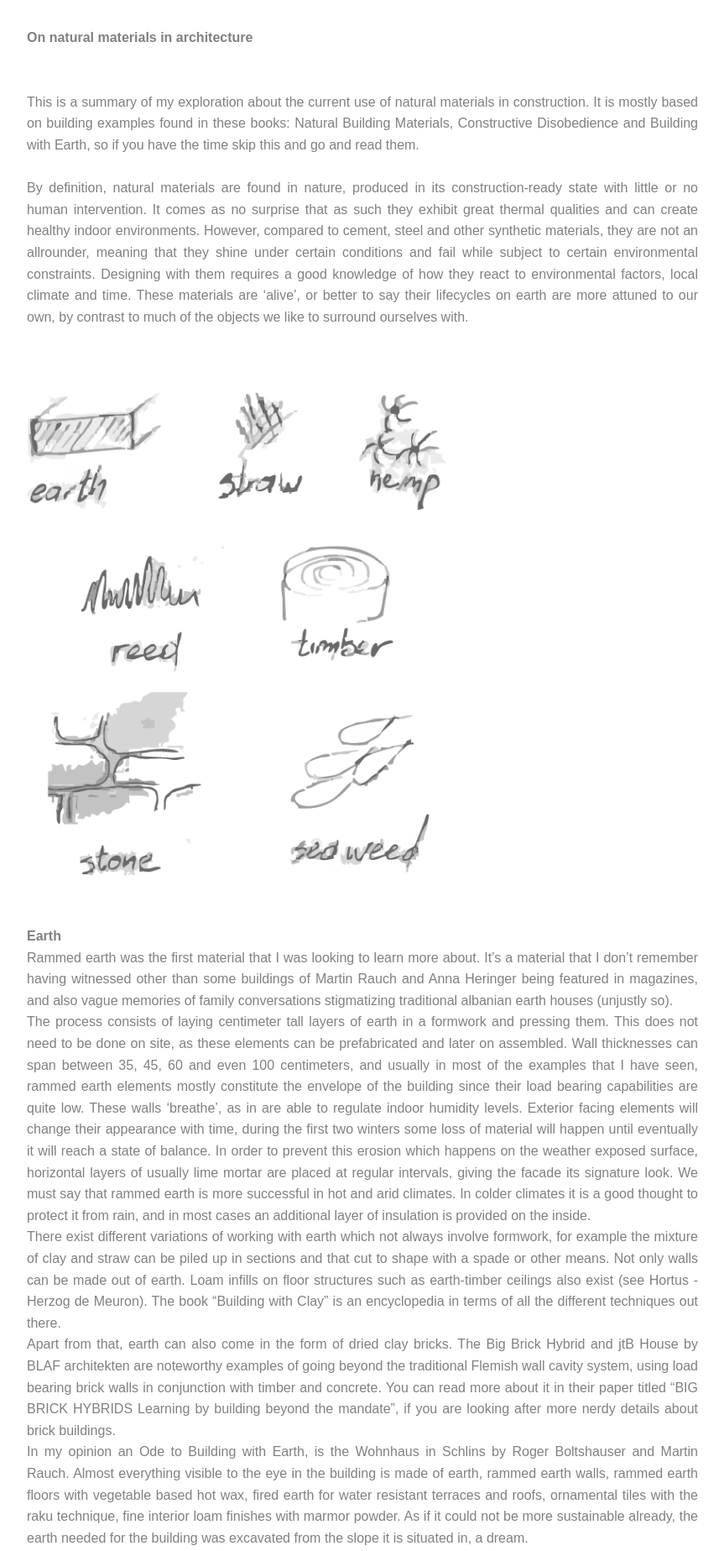
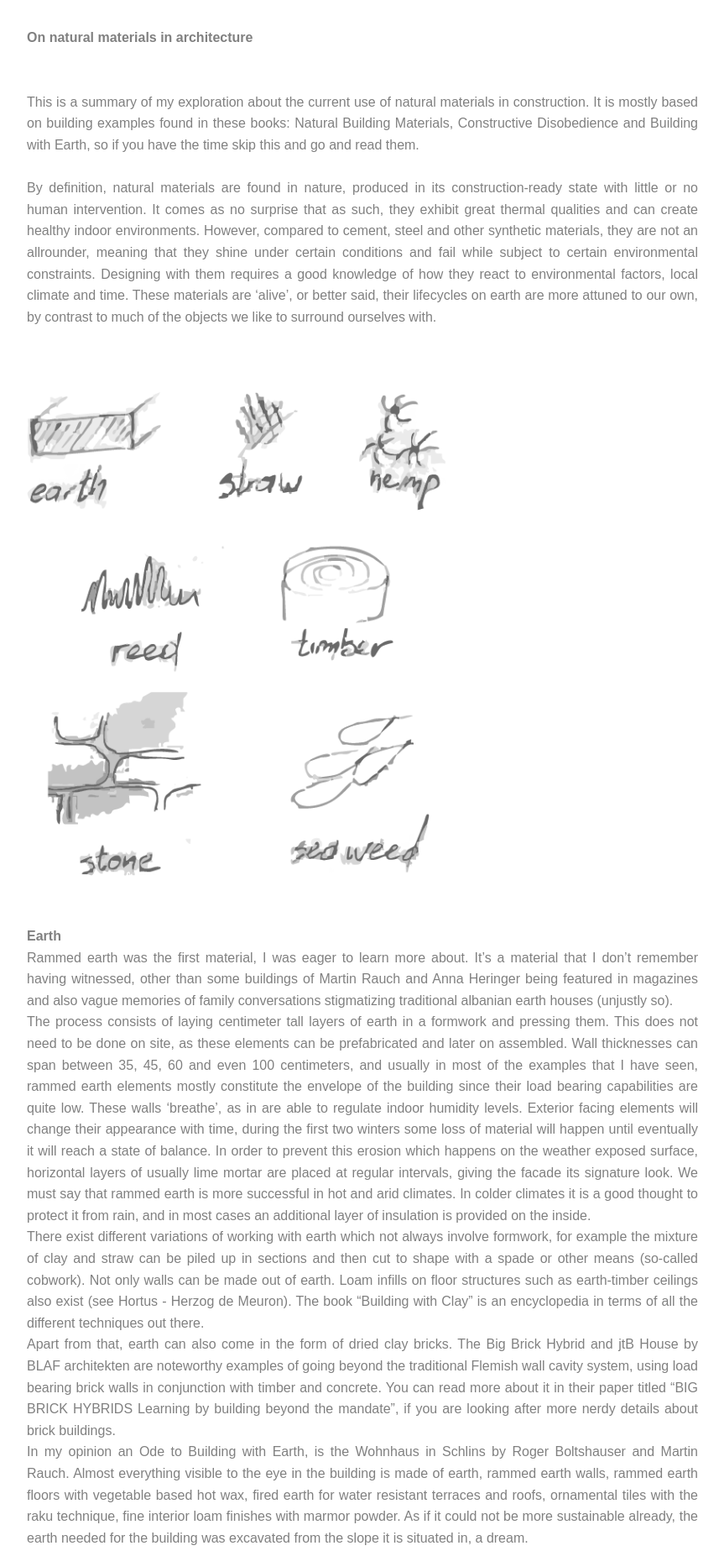
Before and after one commit to Eridaa/newweb, a plain HTML site: page materials.html in a window 1280 px wide. Shown: the top 1847 px of the page at 84% size, without its empty margins (208-1071 px from the left). Drawn offline with Linux system fonts and the light colour scheme.

Commit message:
last touches on materials

```diff
--- a/materials.html
+++ b/materials.html
@@ -12,7 +12,7 @@
         <br><br><br>
         <div>This is a summary of my exploration about the current use of natural materials in construction. It is mostly based on building examples found in these books: Natural Building Materials, Constructive Disobedience and Building with Earth, so if you have the time skip this and go and read them. </div>
         <br>
-        <div>By definition, natural materials are found in nature, produced in its construction-ready state with little or no human intervention. It comes as no surprise that as such they exhibit great thermal qualities and can create healthy indoor environments. However, compared to cement, steel and other synthetic materials, they are not an allrounder, meaning that they shine under certain conditions and fail while subject to certain environmental constraints. Designing with them requires a good knowledge of how they react to environmental factors, local climate and time. These materials are ‘alive’, or better to say their lifecycles on earth are more attuned to our own, by contrast to much of the objects we like to surround ourselves with.</div>
+        <div>By definition, natural materials are found in nature, produced in its construction-ready state with little or no human intervention. It comes as no surprise that as such, they exhibit great thermal qualities and can create healthy indoor environments. However, compared to cement, steel and other synthetic materials, they are not an allrounder, meaning that they shine under certain conditions and fail while subject to certain environmental constraints. Designing with them requires a good knowledge of how they react to environmental factors, local climate and time. These materials are ‘alive’, or better said, their lifecycles on earth are more attuned to our own, by contrast to much of the objects we like to surround ourselves with.</div>
         <br><br>
         <br>
         <img src="/images/mat.png" alt="Natural Materials - EB" class="imEssay">
@@ -20,9 +20,9 @@
             <br><br>
         <strong>Earth</strong>
         <br>
-        <div>Rammed earth was the first material that I was looking to learn more about. It’s a material that I don’t remember having witnessed other than some buildings of Martin Rauch and Anna Heringer being featured in magazines, and also vague memories of family conversations stigmatizing traditional albanian earth houses (unjustly so). </div>
+        <div>Rammed earth was the first material, I was eager to learn more about. It’s a material that I don’t remember having witnessed, other than some buildings of Martin Rauch and Anna Heringer being featured in magazines and also vague memories of family conversations stigmatizing traditional albanian earth houses (unjustly so). </div>
         <div>The process consists of laying centimeter tall layers of earth in a formwork and pressing them. This does not need to be done on site, as these elements can be prefabricated and later on assembled. Wall thicknesses can span between 35, 45, 60 and even 100 centimeters, and usually in most of the examples that I have seen, rammed earth elements mostly constitute the envelope of the building since their load bearing capabilities are quite low. These walls ‘breathe’, as in are able to regulate indoor humidity levels. Exterior facing elements will change their appearance with time, during the first two winters some loss of material will happen until eventually it will reach a state of balance. In order to prevent this erosion which happens on the weather exposed surface, horizontal layers of usually lime mortar are placed at regular intervals, giving the facade its signature look. We must say that rammed earth is more successful in hot and arid climates. In colder climates it is a good thought to protect it from rain, and in most cases an additional layer of insulation is provided on the inside. </div>
-        <div>There exist different variations of working with earth which not always involve formwork, for example the mixture of clay and straw can be piled up in sections and that cut to shape with a spade or other means. Not only walls can be made out of earth. Loam infills on floor structures such as earth-timber ceilings also exist (see Hortus -  Herzog de Meuron). The book “Building with Clay” is an encyclopedia in terms of all the different techniques out there.</div>
+        <div>There exist different variations of working with earth which not always involve formwork, for example the mixture of clay and straw can be piled up in sections and then cut to shape with a spade or other means (so-called cobwork). Not only walls can be made out of earth. Loam infills on floor structures such as earth-timber ceilings also exist (see Hortus -  Herzog de Meuron). The book “Building with Clay” is an encyclopedia in terms of all the different techniques out there.</div>
         <div>Apart from that, earth can also come in the form of dried clay bricks. The Big Brick Hybrid and jtB House by BLAF architekten are noteworthy examples of going beyond the traditional Flemish wall cavity system, using load bearing brick walls in conjunction with timber and concrete. You can read more about it in their paper titled “BIG BRICK HYBRIDS Learning by building beyond the mandate”, if you are looking after more nerdy details about brick buildings. </div>
         <div>In my opinion an Ode to Building with Earth, is the Wohnhaus in Schlins by Roger Boltshauser and Martin Rauch. Almost everything visible to the eye in the building is made of earth, rammed earth walls, rammed earth floors with vegetable based hot wax, fired earth for water resistant terraces and roofs, ornamental tiles with the raku technique, fine interior loam finishes with marmor powder. As if it could not be more sustainable already, the earth needed for the building was excavated from the slope it is situated in, a dream.</div>
         <br><br>
@@ -32,7 +32,7 @@
         <div>There is an elephant in the room however, that being the fact that straw burns easily. Because of this, in some countries regulations do not allow for the use of this material in buildings above a certain height or type. Hirner & Riehl were able to surpass that at Kloster Plankstetten by providing emergency exists for every floor, a fire detection system and encapsulating straw with loam renderings and gypsum boards. A similar more fire proof natural alternative can be hemp lime, which due to its low load bearing capabilities is usually combined with a wooden frame construction as well. Experiments done by CINARK have shown that the edition of clay to thatch can significantly improve its fire-proof capabilities, so the discussion of ensuring fire safety through sustainable ways is by no means over. </div>
         <br><br>
         <strong>Timber</strong>
-        <div>Making sure elements are fire resistant is also important in the case of timber, which usually means the application of fire resistant coatings and chemicals. Timber facades will alter their appearance with time and usually not in a uniform way, so pre-greying these elements with different tints and oils is usually the practice. Examples of buildings made only out of wood are rare, usually we are talking about cross laminated timber, glulam or different plywoods: wood veneers stacked and glued together. One noteworthy example that wilfully chose to leave any sort of glue out of the equation is Alterswohnsitz bei Bern by Meier Unger. The exterior walls consist of solid timber only and the ceiling beams are connected by dovetail joints requiring neither bolts, screws or nails. Another reason why this building is a favourite of mine, is the use of lime floors, and the meticulous research that the architects followed into working with lime mortar. We see less of use of lime mortar today and that is a shame. It is a  “healthy” material for finishes (according to myself and probably others), as long as you wear gloves while working with it. </div>
+        <div>Making sure elements are fire resistant is also important in the case of timber, which usually means the application of fire resistant coatings and chemicals. Timber facades will alter their appearance with time and usually not in an uniform way, so pre-greying these elements with different tints and oils is usually the practice. Examples of buildings made only out of wood are rare, usually we are talking about cross laminated timber, glulam or different plywoods: wood veneers stacked and glued together. One noteworthy example that wilfully chose to leave any sort of glue out of the equation is Alterswohnsitz bei Bern by Meier Unger. The exterior walls consist of solid timber only and the ceiling beams are connected by dovetail joints requiring neither bolts, screws or nails. Another reason why this building is a favourite of mine, is the use of lime floors, and the meticulous research that the architects followed into working with lime mortar. We see less of use of lime mortar today and that is a shame. It is a  “healthy” material for finishes (according to myself and probably others), as long as you wear gloves while working with it. </div>
         <br><br>
         <strong>Reed</strong>
         <div>I want to close this venture with the Conservation Centre on Lake Takern by Windgardhs. It offers a visually stunning example of using reed on the exterior of the building, quite similar to the Wadden Sea Centre by Dorte Mandrup built some years later. Again reed is not an allrounder, certain conditions have to be met for this to work, in this case a roof angle varying from 45 to 50° to ensure that the reed layer does not gather too much humidity. Based on traditional examples, its life-expectancy is estimated to be from 50 to 75 years. During this timeframe, this 28 centimeter thick layer of reed will change its appearance with the change of seasons and at the end of its lifecycle if no other use can be found for it, it will biodegrade and take the shape of something else. </div>
@@ -45,6 +45,8 @@
             Natural Building Materials. (2024). Edition Detail.
             </div>
         <br><br>
+        <a href='index.html'>Main Page</a>
+        <br><br>
     </div>
 </body >
 
```
Also changed, not shown: modulor.html (+3 -1 lines).
